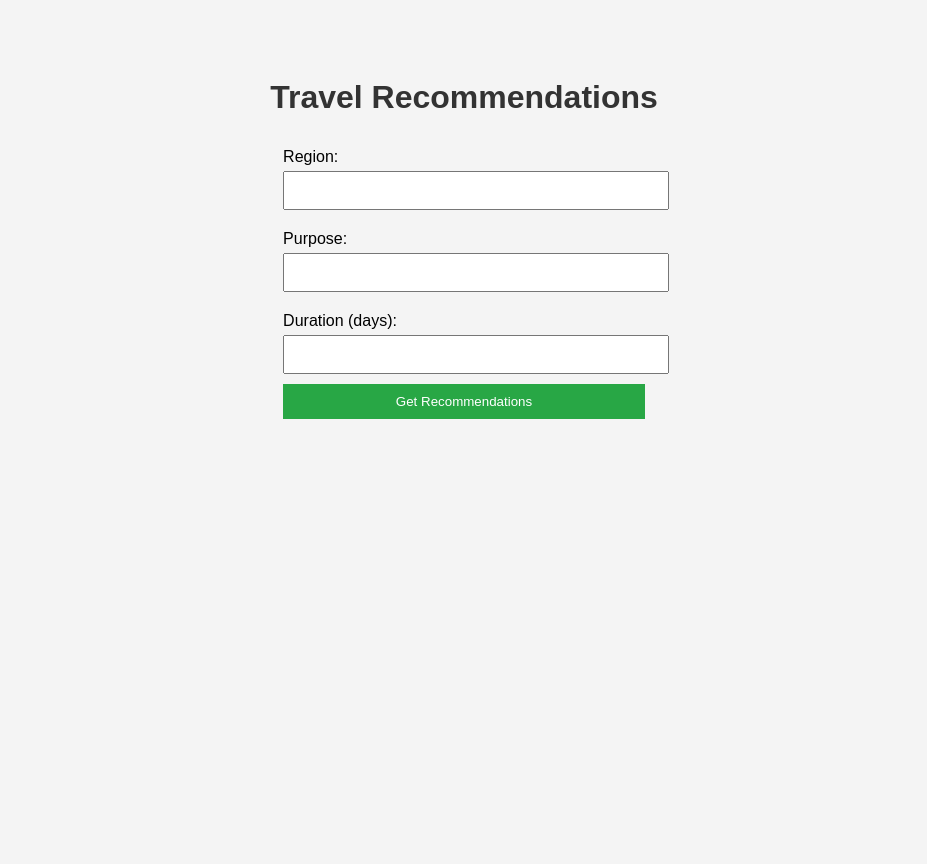
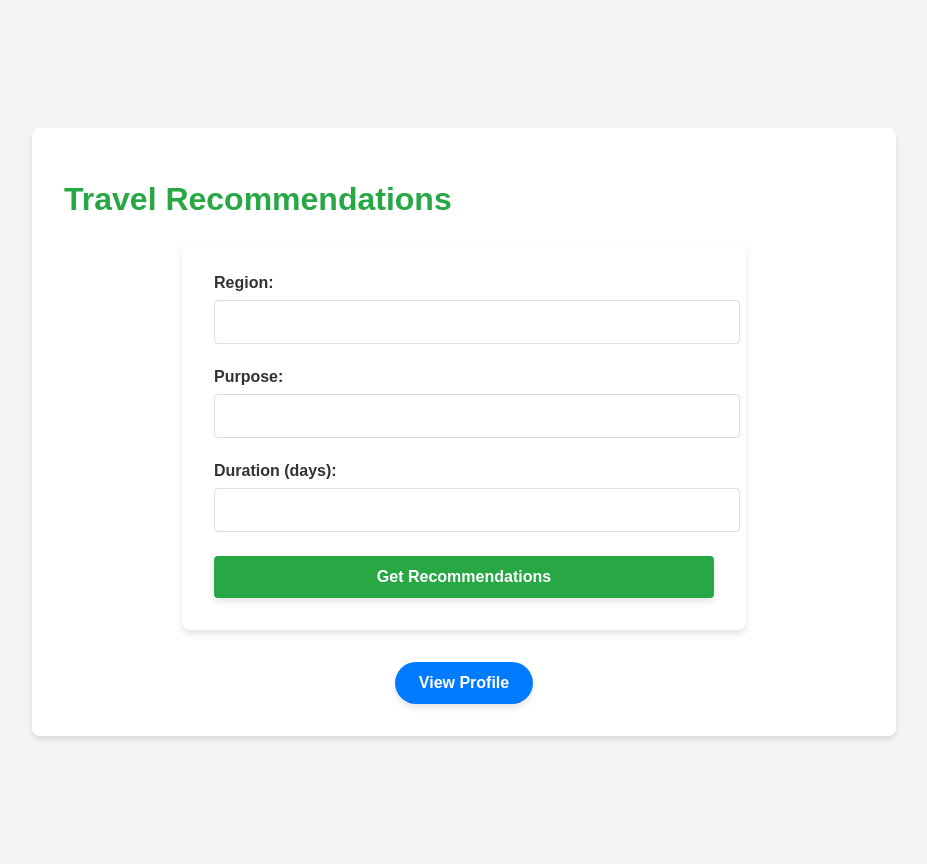
Before and after one commit to morozooff/journey-generator, a Django app: page / in a window 1280 px wide. Shown: the whole page, without its empty margins (176-1103 px from the left). Before the commit the page ends 419 px from the top, so only its background shows below. Run offline with Django 5.2, Linux system fonts and the light colour scheme; parts of the project's set-up code (start-up, migrations or seed data) failed here and were passed over.

Commit message:
chore: add some features

```diff
--- a/journey_reccomender/static/css/styles.css
+++ b/journey_reccomender/static/css/styles.css
@@ -1,42 +1,227 @@
+/* static/css/styles.css */
+
 body {
     font-family: Arial, sans-serif;
     background-color: #f4f4f4;
-    text-align: center;
-    padding: 50px;
+    color: #333;
+    margin: 0;
+    padding: 0;
+    display: flex;
+    justify-content: center;
+    align-items: center;
+    min-height: 100vh;
+    padding: 2rem;
+}
+
+.container {
+    background: white;
+    padding: 2rem;
+    border-radius: 8px;
+    box-shadow: 0 4px 6px rgba(0, 0, 0, 0.1);
+    max-width: 800px;
+    width: 100%;
+    text-align: left;
 }
 
 h1 {
+    font-size: 2rem;
+    margin-bottom: 1.5rem;
+    color: #28a745;
+}
+
+.requests-list {
+    display: flex;
+    flex-direction: column;
+    gap: 1rem;
+    margin-bottom: 2rem;
+}
+
+.request-btn {
+    display: block;
+    padding: 1rem;
+    border-radius: 8px;
+    text-decoration: none;
+    background-color: #f8f9fa;
+    color: #333;
+    transition: background-color 0.3s ease, transform 0.3s ease, box-shadow 0.3s ease;
+    border: 1px solid #ddd;
+}
+
+.request-btn:hover {
+    background-color: #e9ecef;
+    transform: translateY(-2px);
+    box-shadow: 0 4px 6px rgba(0, 0, 0, 0.1);
+}
+
+.request-region {
+    font-size: 1.2rem;
+    font-weight: bold;
+    display: block;
+}
+
+.request-duration {
+    font-size: 1rem;
+    color: #666;
+}
+
+.buttons {
+    margin-top: 2rem;
+    display: flex;
+    gap: 1rem;
+    /* Расстояние между кнопками */
+    justify-content: center;
+    /* Центрирование кнопок */
+}
+
+.btn {
+    padding: 0.75rem 1.5rem;
+    border-radius: 25px;
+    text-decoration: none;
+    font-size: 1rem;
+    transition: background-color 0.3s ease, transform 0.3s ease, box-shadow 0.3s ease;
+    display: inline-block;
+    text-align: center;
+    border: none;
+    cursor: pointer;
+    box-shadow: 0 4px 6px rgba(0, 0, 0, 0.1);
+    font-weight: bold;
+}
+
+.new-request-btn {
+    background-color: #28a745;
+    /* Зеленый цвет */
+    color: white;
+}
+
+.new-request-btn:hover {
+    background-color: #218838;
+    /* Темно-зеленый при наведении */
+    transform: translateY(-2px);
+    box-shadow: 0 6px 8px rgba(0, 0, 0, 0.15);
+}
+
+/* Стили для формы */
+.travel-form {
+    background: #fff;
+    padding: 2rem;
+    border-radius: 8px;
+    box-shadow: 0 4px 6px rgba(0, 0, 0, 0.1);
+    max-width: 500px;
+    width: 100%;
+    margin: 0 auto;
+}
+
+/* Группа элементов формы */
+.form-group {
+    margin-bottom: 1.5rem;
+}
+
+.form-group label {
+    display: block;
+    font-size: 1rem;
+    font-weight: bold;
+    margin-bottom: 0.5rem;
     color: #333;
 }
 
-form {
-    display: inline-block;
-    text-align: left;
+.form-group input {
+    width: 100%;
+    padding: 0.75rem;
+    border: 1px solid #ddd;
+    border-radius: 4px;
+    font-size: 1rem;
+    transition: border-color 0.3s ease, box-shadow 0.3s ease;
 }
 
-label {
-    display: block;
-    margin: 10px 0 5px;
+.form-group input:focus {
+    border-color: #28a745;
+    box-shadow: 0 0 5px rgba(40, 167, 69, 0.5);
+    outline: none;
 }
 
-input,
-button {
-    padding: 10px;
-    margin-bottom: 10px;
+/* Стили для кнопки отправки формы */
+.submit-btn {
+    background-color: #28a745;
+    /* Зеленый цвет */
+    color: white;
     width: 100%;
+    padding: 0.75rem;
+    font-size: 1rem;
+    border: none;
+    border-radius: 4px;
+    cursor: pointer;
+    transition: background-color 0.3s ease, transform 0.3s ease;
 }
 
-button {
-    background-color: #28a745;
-    color: white;
-    border: none;
-    cursor: pointer;
+.submit-btn:hover {
+    background-color: #218838;
+    /* Темно-зеленый при наведении */
+    transform: translateY(-2px);
 }
 
-button:hover {
-    background-color: #218838;
+.loading-content p {
+    font-size: 1.2rem;
+    color: #666;
+    margin-top: 1rem;
 }
 
-img {
-    margin-top: 20px;
+/* Стили для контейнера страницы ожидания */
+.waiting-container {
+    display: flex;
+    flex-direction: column;
+    align-items: center;
+    justify-content: center;
+    min-height: 80vh;
+    /* Увеличиваем высоту контейнера */
+    padding: 2rem;
+    background: white;
+    border-radius: 8px;
+    box-shadow: 0 4px 6px rgba(0, 0, 0, 0.1);
+    max-width: 800px;
+    width: 100%;
+    margin: 0 auto;
 }
+
+/* Стили для заголовка */
+.waiting-title {
+    font-size: 2.5rem;
+    /* Увеличиваем размер шрифта */
+    color: #28a745;
+    margin-bottom: 2rem;
+    text-align: center;
+}
+
+/* Стили для контента загрузки */
+.loading-content {
+    text-align: center;
+}
+
+/* Стили для GIF-изображения */
+.loading-gif {
+    width: 200px;
+    /* Увеличиваем размер гифки */
+    height: 200px;
+    margin-bottom: 2rem;
+}
+
+/* Стили для текста ожидания */
+.waiting-text {
+    font-size: 1.5rem;
+    /* Увеличиваем размер шрифта */
+    color: #666;
+    margin-top: 1rem;
+    text-align: center;
+}
+
+.profile-btn {
+    background-color: #007bff;
+    /* Синий цвет */
+    color: white;
+}
+
+.profile-btn:hover {
+    background-color: #0056b3;
+    /* Темно-синий при наведении */
+    transform: translateY(-2px);
+    box-shadow: 0 6px 8px rgba(0, 0, 0, 0.15);
+}
--- a/journey_reccomender/tasks.py
+++ b/journey_reccomender/tasks.py
@@ -35,4 +35,5 @@ def generate_recomendation(region: str, purpose: str, duration: str) -> str:
     )
 
     result = completion.choices[0].message.content
+    print(result)
     return result
--- a/journey_reccomender/templates/form.html
+++ b/journey_reccomender/templates/form.html
@@ -7,16 +7,29 @@
     <link rel="stylesheet" href="{% static 'css/styles.css' %}">
 </head>
 <body>
+    <div class="container">
         <h1>Travel Recommendations</h1>
-    <form method="post">
+        <form method="post" class="travel-form">
             {% csrf_token %}
+            <div class="form-group">
                 <label for="region">Region:</label>
                 <input type="text" id="region" name="region" required>
+            </div>
+            <div class="form-group">
                 <label for="purpose">Purpose:</label>
                 <input type="text" id="purpose" name="purpose" required>
+            </div>
+            <div class="form-group">
                 <label for="duration">Duration (days):</label>
                 <input type="number" id="duration" name="duration" required>
-        <button type="submit">Get Recommendations</button>
+            </div>
+            <button type="submit" class="btn submit-btn">Get Recommendations</button>
         </form>
+
+        <!-- Кнопка для перехода в личный кабинет -->
+        <div class="buttons">
+            <a href="{% url 'profile' %}" class="btn profile-btn">View Profile</a>
+        </div>
+    </div>
 </body>
 </html>
--- a/journey_reccomender/views.py
+++ b/journey_reccomender/views.py
@@ -2,6 +2,8 @@ from django.shortcuts import render, redirect
 from django.http import JsonResponse
 from .models import Request, Answer
 from .tasks import generate_recommendation
+import markdown
+
 
 def travel_form(request):
     if request.method == 'POST':
@@ -23,10 +25,20 @@ def check_status(request, request_id):
     else:
         return JsonResponse({'status': 'pending'})
 
+# def result(request, request_id):
+#     travel_request = Request.objects.get(id=request_id)
+#     answer = travel_request.answers.first()
+#     return render(request, 'result.html', {'response': answer.response if answer else 'No response yet'})
+
 def result(request, request_id):
     travel_request = Request.objects.get(id=request_id)
     answer = travel_request.answers.first()
-    return render(request, 'result.html', {'response': answer.response if answer else 'No response yet'})
+    response = markdown.markdown(answer.response, extensions=['fenced_code', 'tables'])
+
+    return render(request, 'result.html', {
+        'request': travel_request,
+        'response': response if answer else 'No response yet',
+    })
 
 def profile(request):
     requests = Request.objects.all().prefetch_related('answers')
```
Also changed, not shown: journey_reccomender/templates/profile.html (+21 -21 lines), journey_reccomender/templates/result.html (+16 -3 lines), journey_reccomender/templates/waiting.html (+8 -4 lines). Lines whose indentation alone changed are shown as unchanged.
